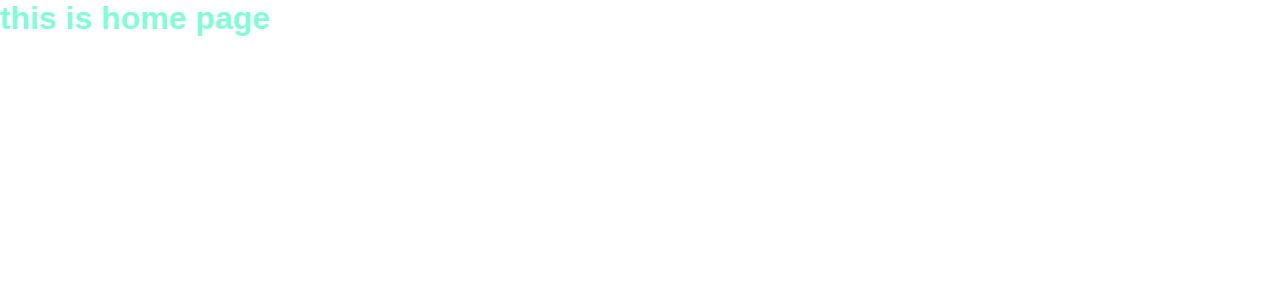
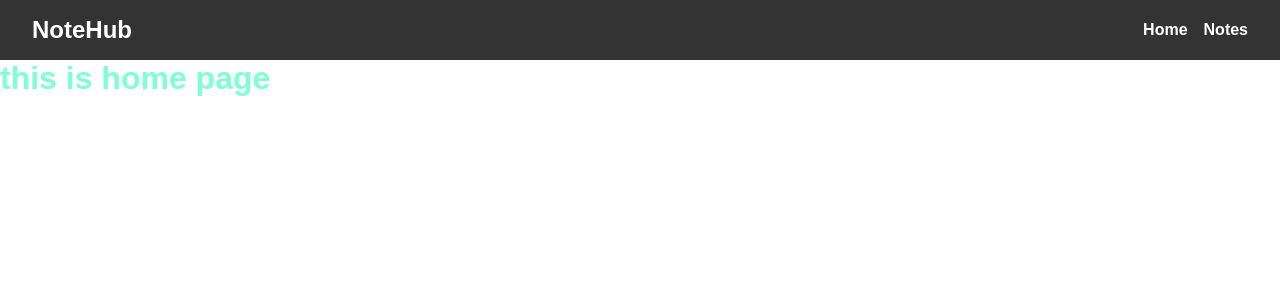
Before and after one commit to imyroslav/06-notehub-nextjs, a Next.js app: page / in a window 1280 px wide. Shown: the top 300 px of the page. Built offline with nearby package versions, Linux system fonts and the light colour scheme.

Commit message:
creted-header

```diff
--- a/app/layout.tsx
+++ b/app/layout.tsx
@@ -1,16 +1,7 @@
 import type { Metadata } from "next";
-import { Geist, Geist_Mono } from "next/font/google";
+import Header from "../components/Header/Header";
 import "./globals.css";
 
-const geistSans = Geist({
-  variable: "--font-geist-sans",
-  subsets: ["latin"],
-});
-
-const geistMono = Geist_Mono({
-  variable: "--font-geist-mono",
-  subsets: ["latin"],
-});
 
 export const metadata: Metadata = {
   title: "06-notehub-nextjs",
@@ -24,7 +15,8 @@ export default function RootLayout({
 }>) {
   return (
     <html lang="en">
-      <body className={`${geistSans.variable} ${geistMono.variable}`}>
+      <body>
+        <Header />
         {children}
       </body>
     </html>
--- /dev/null
+++ b/components/Header/Header.module.css
@@ -0,0 +1,36 @@
+.header {
+    display: flex;
+    justify-content: space-between;
+    align-items: center;
+    padding: 1rem 2rem;
+    background-color: #333;
+    color: white;
+}
+
+.header a {
+    text-decoration: none;
+    color: white;
+    font-size: 1.5rem;
+    font-weight: bold;
+}
+
+.header a:hover {
+    color: #ddd;
+}
+
+.navigation {
+    list-style-type: none;
+    margin: 0;
+    padding: 0;
+    display: flex;
+    gap: 1rem;
+}
+
+.navigation li a {
+    text-decoration: none;
+    color: white;
+    font-size: 1rem;
+}
+
+.navigation li a:hover {
+    color: #ddd; }
--- /dev/null
+++ b/components/Header/Header.tsx
@@ -0,0 +1,23 @@
+import Link from "next/link"
+import css from "./Header.module.css";
+
+
+export default function Header() {
+    return (
+        <header className={css.header}>
+            <Link href="/" aria-label="Home">
+                NoteHub
+            </Link>
+            <nav aria-label="Main Navigation">
+                <ul className={css.navigation}>
+                    <li>
+                        <Link href="/">Home</Link>
+                    </li>
+                    <li>
+                        <Link href="/notes">Notes</Link>
+                    </li>
+                </ul>
+            </nav>
+        </header>
+    )
+}
```
Also changed, not shown: components/Footer/Footer.module.css (added), components/Footer/Footer.tsx (added).
